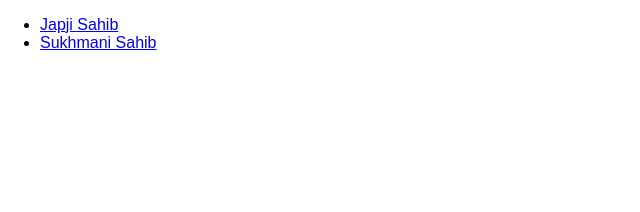
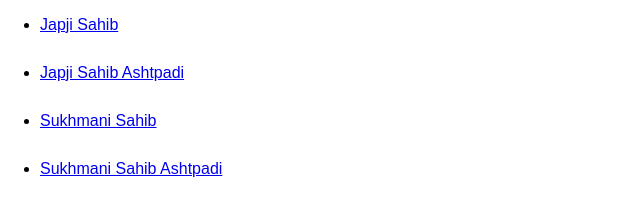
Before and after one commit to charandeepsinghb/bani, a website built with Vite: page list.html in a window 1280 px wide. Shown: the whole page, without its empty margins (0-640 px from the left). Built offline with nearby package versions, Linux system fonts and the light colour scheme.

Commit message:
Added list syles and more

```diff
--- a/list.html
+++ b/list.html
@@ -20,12 +20,18 @@
     <link rel="stylesheet" href="styles/style.css" />
   </head>
   <body>
-    <ul>
+    <ul id="list-bani">
       <li>
         <a href="japji-sahib.html">Japji Sahib</a>
       </li>
       <li>
+        <a href="japji-sahib-para.html">Japji Sahib Ashtpadi</a>
+      </li>
+      <li>
         <a href="sukhmani-sahib.html">Sukhmani Sahib</a>
+      </li>
+      <li>
+        <a href="sukhmani-sahib-para.html">Sukhmani Sahib Ashtpadi</a>
       </li>
     </ul>
   </body>
--- a/styles/style.css
+++ b/styles/style.css
@@ -27,6 +27,10 @@
   font-variation-settings: "wdth" 100;
 }
 
+#list-bani li {
+  margin-bottom: 30px;
+}
+
 @media only screen and (max-aspect-ratio: 0.6/1), (max-width: 600px) {
   /* body {
     overflow-x: hidden;
```
